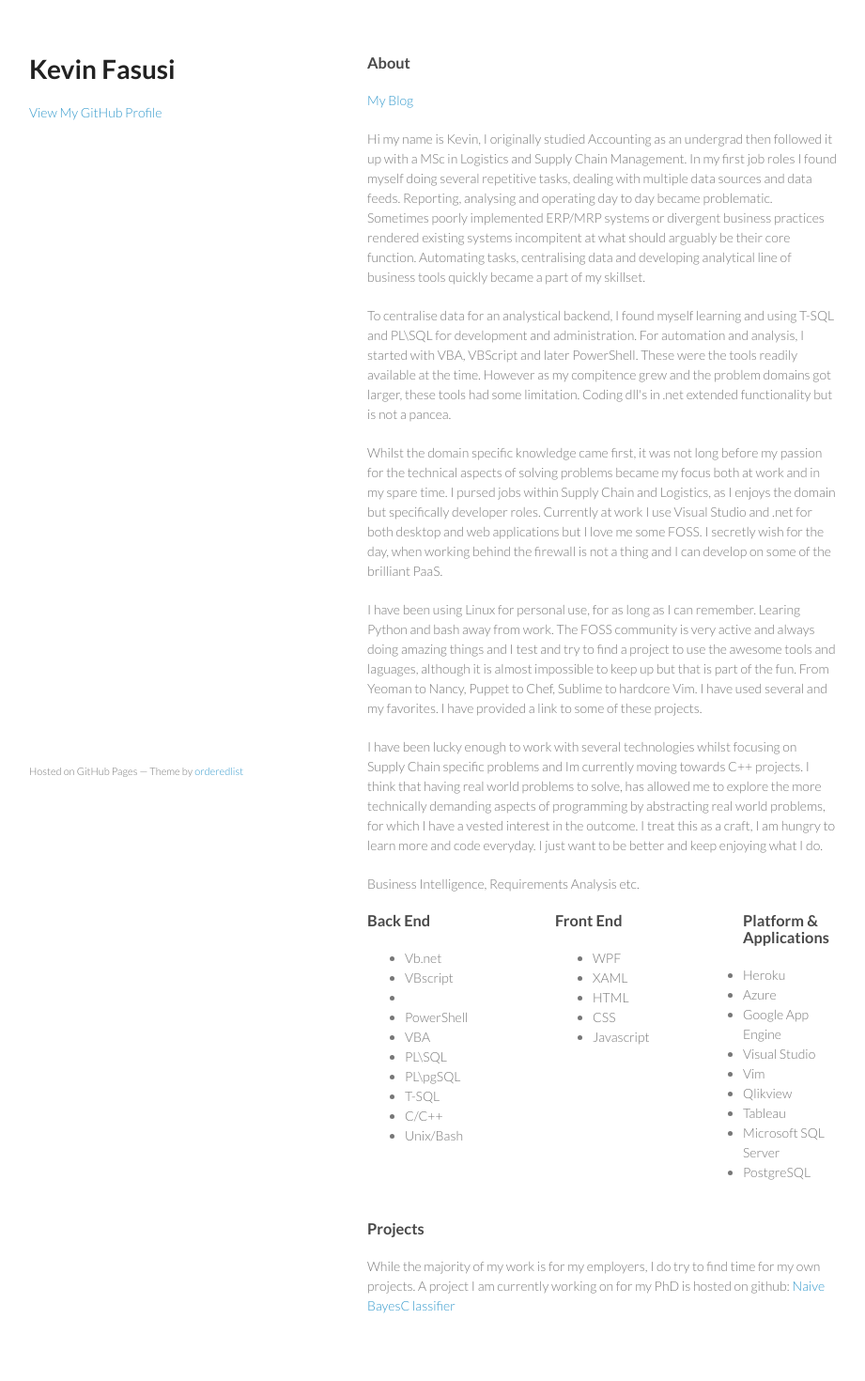
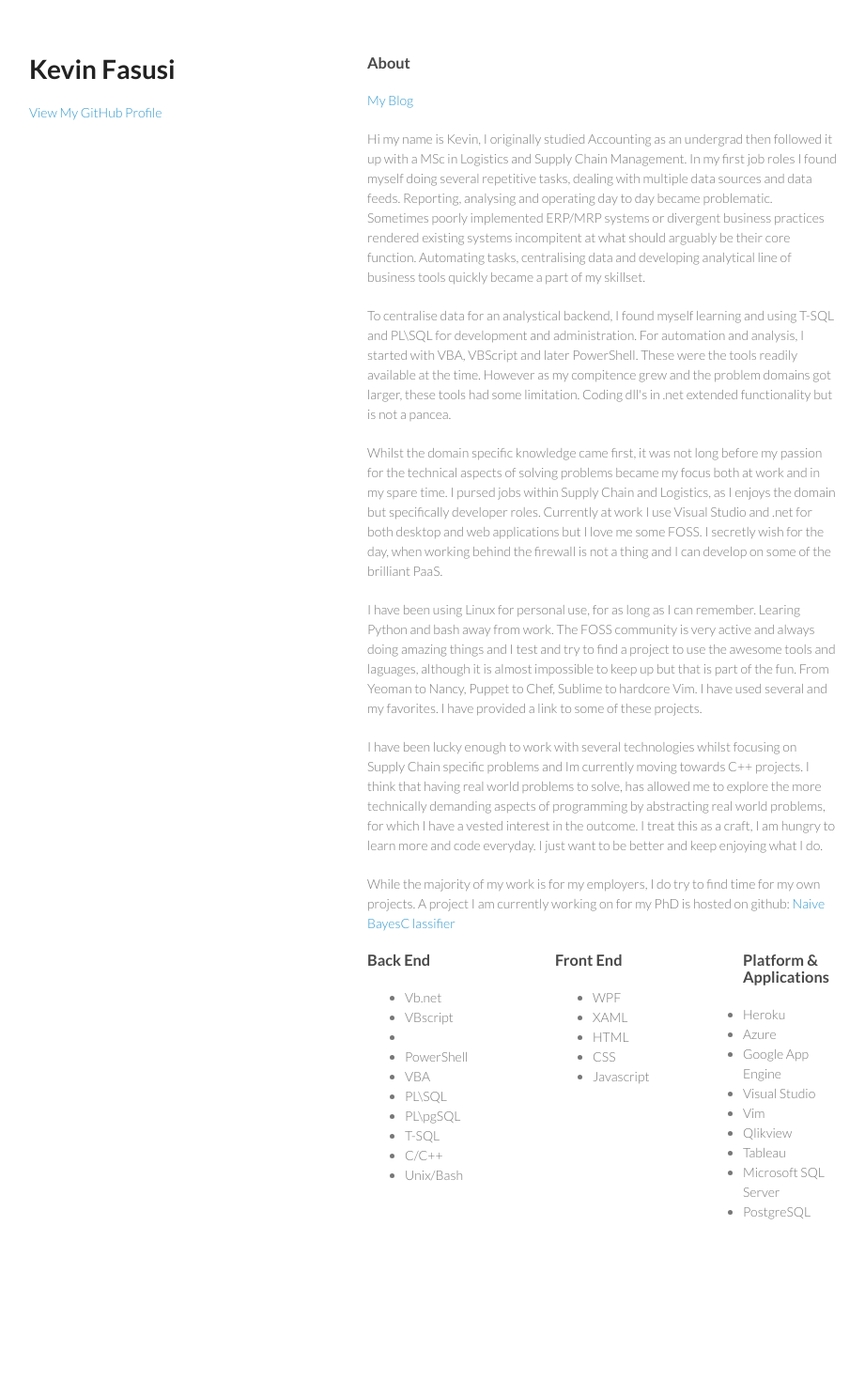
Before and after one commit to KevinFasusi/KevinFasusi.github.io, a Jekyll site: the page index.html, which Jekyll copies as it is, in a window 1280 px wide. Shown: the whole page at 94% size, without its empty margins (179-1100 px from the left). Built offline with Jekyll 4.4.1, drawn with Linux system fonts in a browser that asks for light colours; after the commit the page ends 1373 px from its top, so only the background shows below that.

Commit message:
add link to repo

```diff
--- a/index.html
+++ b/index.html
@@ -35,7 +35,7 @@
 
 <p>I have been lucky enough to work with several technologies whilst focusing on Supply Chain specific problems and Im currently moving towards C++ projects. I think that having real world problems to solve, has allowed me to explore the more technically demanding aspects of programming by abstracting real world problems, for which I have a vested interest in the outcome. I treat this as a craft, I am hungry to learn more and code everyday. I just want to be better and keep enjoying what I do.</p>
 
-<p>Business Intelligence, Requirements Analysis etc.</p>
+<p>While the majority of my work is for my employers, I do try to find time for my own projects. A project I am currently working on for my PhD is hosted on github: <a href="https://github.com/KevinFasusi/NaiveBayesDocumentClassifier">Naive BayesC lassifier</a></p>
 
 <!--[<pre><code>$ cd your_repo_root/repo_name
 $ git fetch origin
@@ -94,16 +94,5 @@ $ git checkout gh-pages
   </ul>
 </div>
 <div>
-<br/>
-<h3><a id="rather-drive-stick" class="anchor" href="#rather-drive-stick" aria-hidden="true"><span class="octicon octicon-link"></span></a>Projects</h3>
-<p>While the majority of my work is for my employers, I do try to find time for my own projects. A project I am currently working on for my PhD is hosted on github: <a href="https://github.com/KevinFasusi/NaiveBayesDocumentClassifier">Naive BayesC lassifier</a> </p>
-</div>
-      </section>
-      <footer>
-        <p><small>Hosted on GitHub Pages &mdash; Theme by <a href="https://github.com/orderedlist">orderedlist</a></small></p>
-      </footer>
-    </div>
-    <script src="javascripts/scale.fix.js"></script>
-
   </body>
 </html>
```
